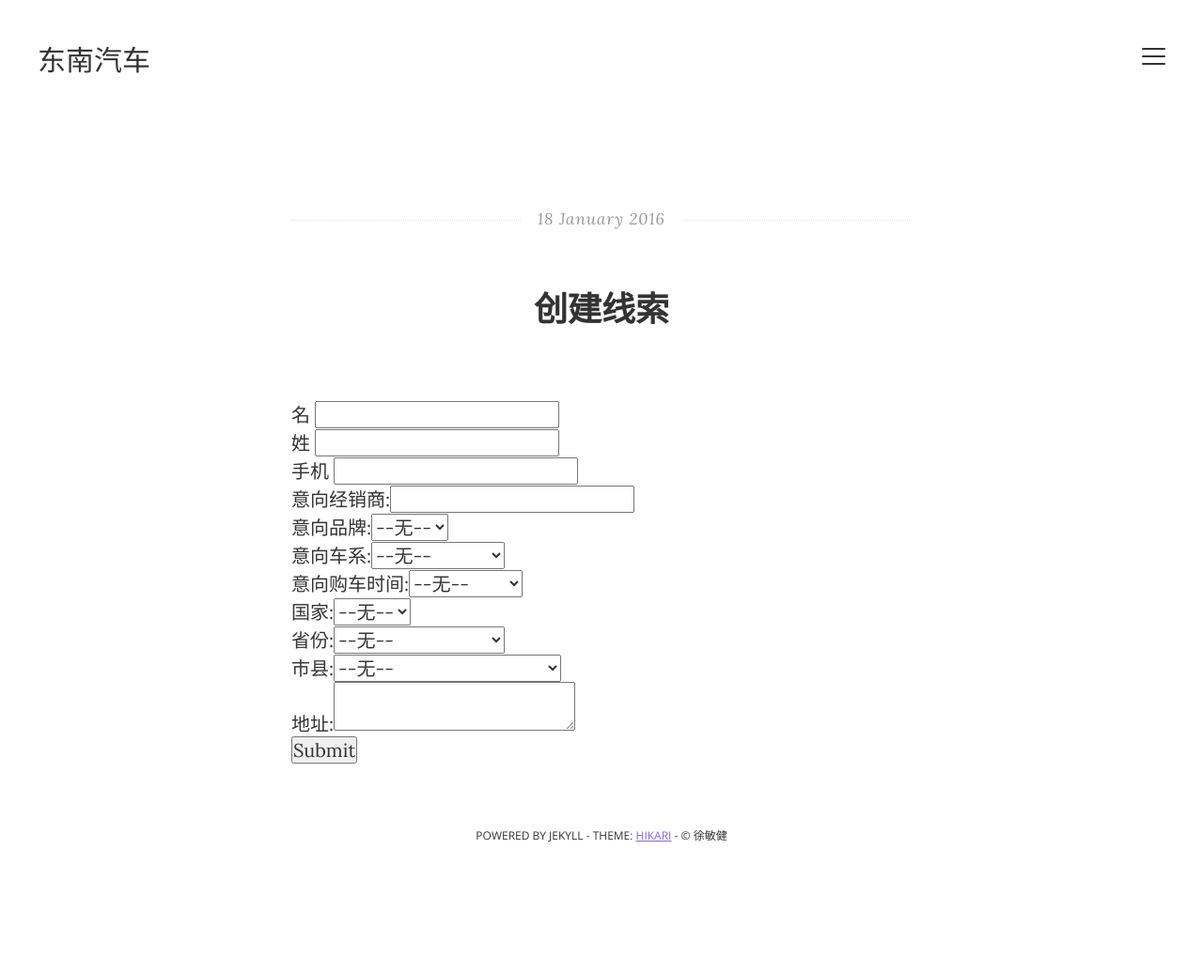
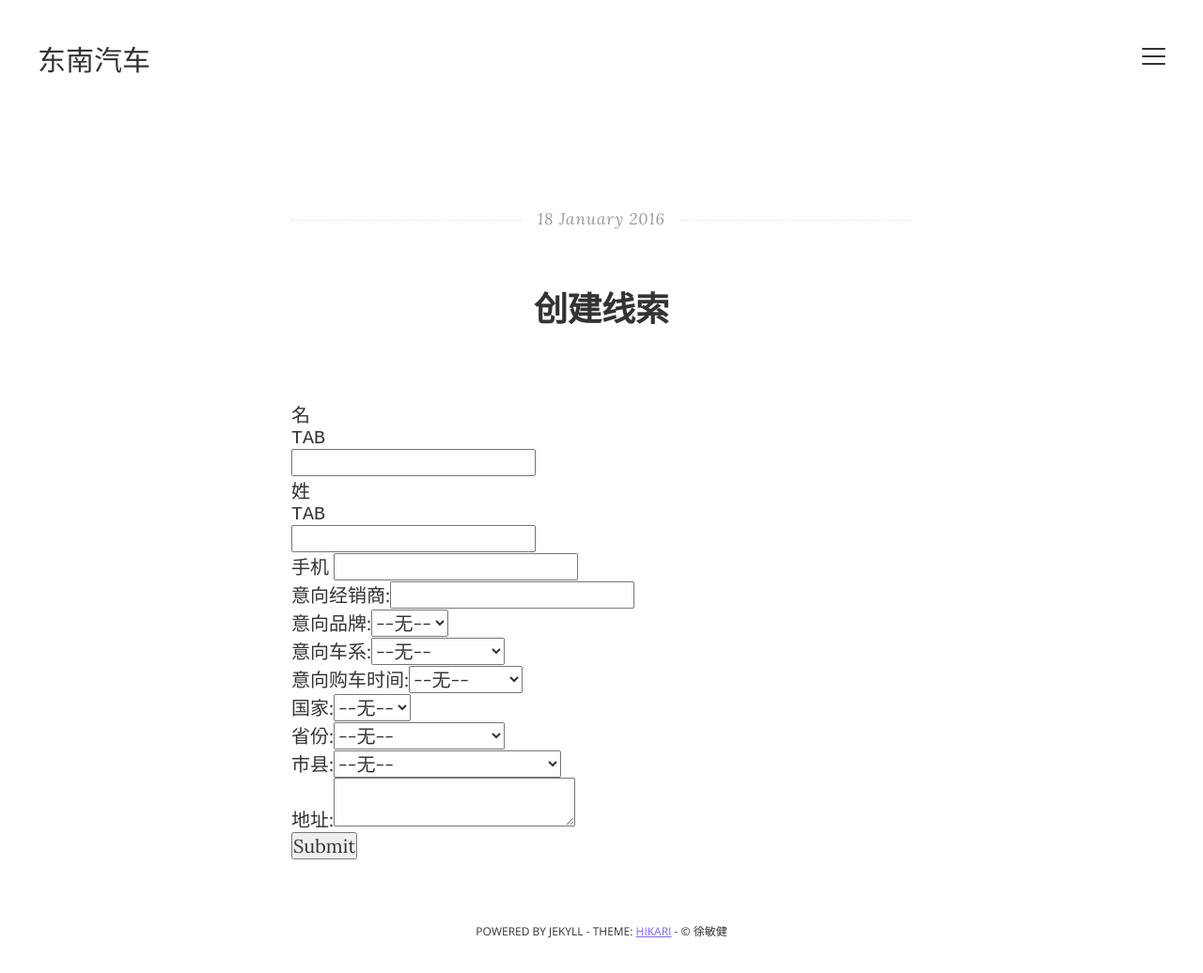
Before and after one commit to sesmond/blog_yin, a Jekyll site: the page built from _posts/2016-01-18-createlead.html, in a window 1280 px wide. Shown: the whole page at 94% size. Built offline with Jekyll 4.4.1, drawn with Linux system fonts in a browser that asks for light colours; before the commit the page ends 934 px from its top, so only the background shows below that.

Commit message:
Update 2016-01-18-createlead.html
TAB

```diff
--- a/_posts/2016-01-18-createlead.html
+++ b/_posts/2016-01-18-createlead.html
@@ -15,9 +15,9 @@
 <!--  value="minxu-c@deloitte.com.cn">                                        -->
 <!--  ----------------------------------------------------------------------  -->
 
-<label for="first_name">名</label>&#09;<input  id="first_name" maxlength="40" name="first_name" size="20" type="text" /><br>
+<label for="first_name">名</label><pre>TAB</pre><input  id="first_name" maxlength="40" name="first_name" size="20" type="text" /><br>
 
-<label for="last_name">姓</label>&#09;<input  id="last_name" maxlength="80" name="last_name" size="20" type="text" /><br>
+<label for="last_name">姓</label><pre>TAB</pre><input  id="last_name" maxlength="80" name="last_name" size="20" type="text" /><br>
 
 <label for="mobile">手机</label>&#09;<input  id="mobile" maxlength="40" name="mobile" size="20" type="text" /><br>
 
```
